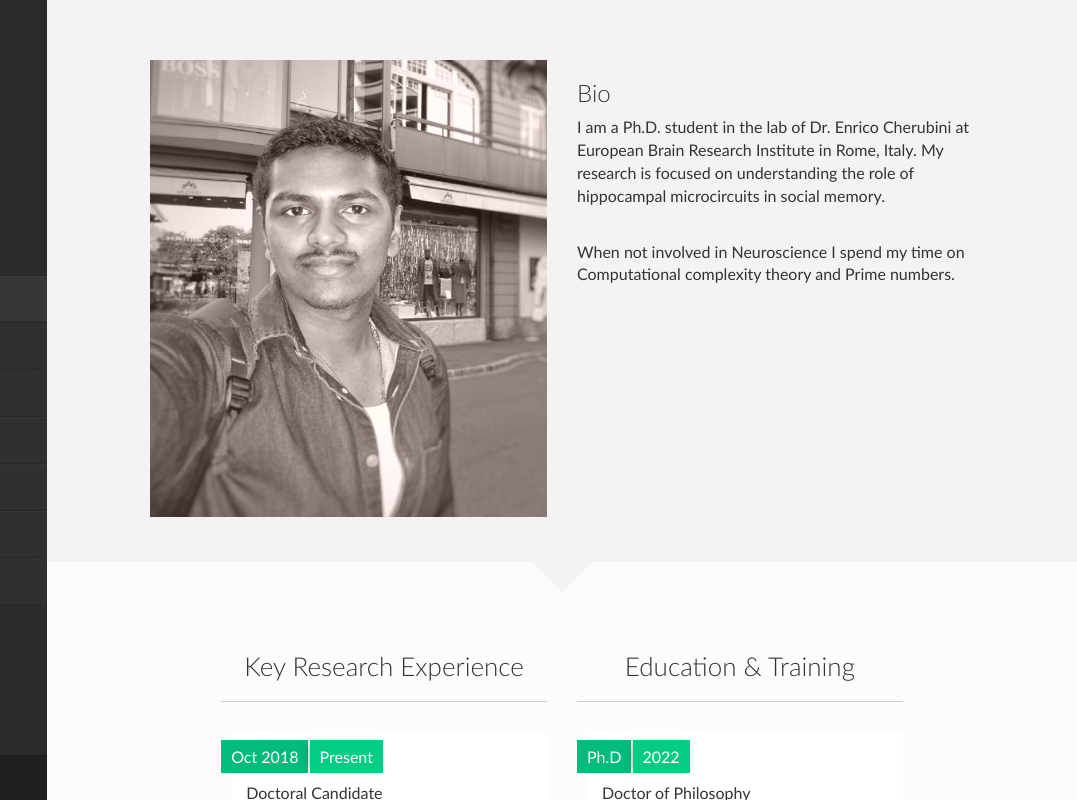
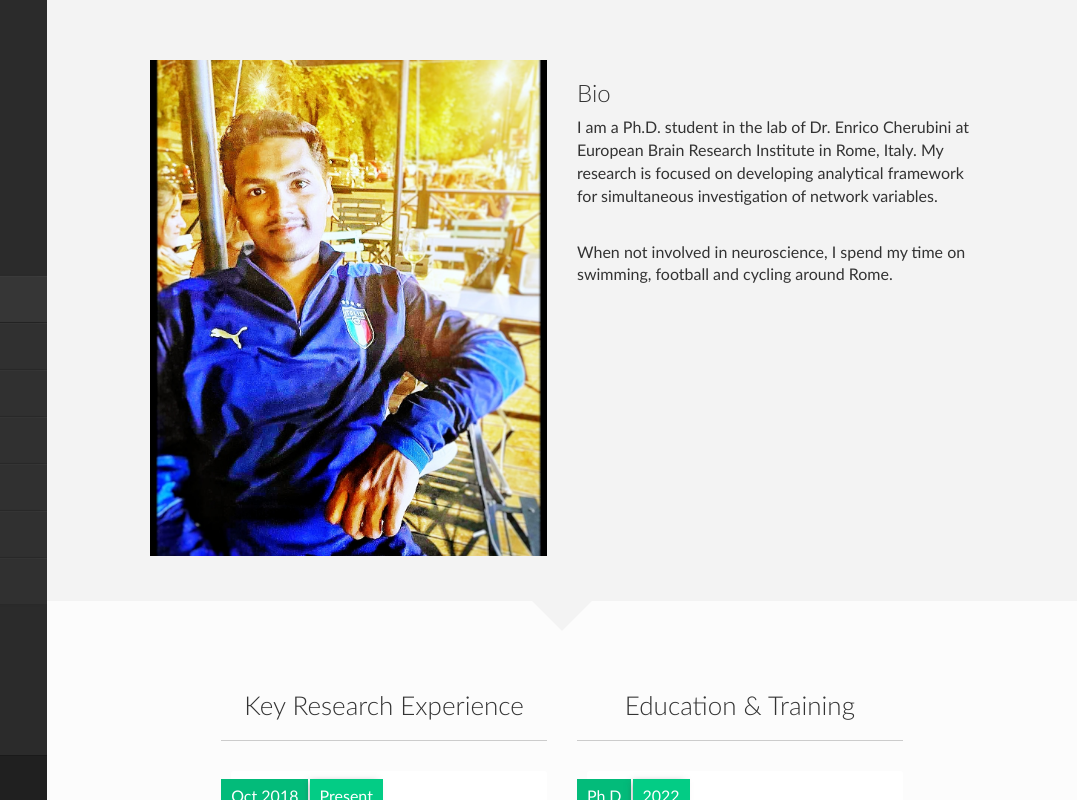
Before and after one commit to brijeshmodi12/brijeshmodi12.github.io, a plain HTML site: page index.html in a window 1280 px wide. Shown: the full height of the page, 203-1280 px from the left. Drawn offline with Linux system fonts and the light colour scheme.

Commit message:
Info and Image update

```diff
--- a/index.html
+++ b/index.html
@@ -151,7 +151,7 @@
                                     <div class="col-sm-2 visible-sm"></div>
                                     <div class="col-sm-8 col-md-6">
                                         <div class="biothumb">
-                                            <img alt="Brijesh Modi's Photo" src="img/personal/bm_swiss.jpg"  class="img-responsive">
+                                            <img alt="Brijesh Modi's Photo" src="img/personal/bmitaly.jpg"  class="img-responsive">
                                             <!--<div class="overlay">-->
                                                 <!---->
                                                 <!--<h3 class="">Brijesh Modi</h3>-->
@@ -172,9 +172,9 @@
                                       <h3 class="">Bio</h3>
 
                                         <p>
-                                        I am a Ph.D. student in the lab of Dr. Enrico Cherubini at European Brain Research Institute in Rome, Italy. My research is focused on understanding the role of hippocampal microcircuits in social memory.
+                                        I am a Ph.D. student in the lab of Dr. Enrico Cherubini at European Brain Research Institute in Rome, Italy. My research is focused on developing analytical framework for simultaneous investigation of network variables.
                                         </p><br>
-                                        <p>When not involved in Neuroscience I spend my time on Computational complexity theory and Prime numbers.</p>
+                                        <p>When not involved in neuroscience, I spend my time on swimming, football and cycling around Rome.</p>
 
                                     </div>
 
@@ -1052,7 +1052,7 @@ skills among the youth.<br>
                                                         </div>
 
                                                         <h4 class="pubtitle">Possible Implication of the CA2 Hippocampal Circuit in Social Cognition Deficits Observed in the Neuroligin 3 Knock-Out Mouse, a Non-Syndromic Animal Model of Autism.</h4>
-                                                        <div class="pubauthor"><strong>Modi B</strong>,                              Pimpinella D, Pazienti A, Zacchi P, Cherubini E, Griguoli M.</div>
+                                                        <div class="pubauthor"><strong>Modi B*</strong>,                              Pimpinella D*, Pazienti A, Zacchi P, Cherubini E, Griguoli M.</div>
                                                         <div class="pubcite"><span
                                                                 class="label label-warning">Research Article</span>
                                                             Frontiers in Psychiatry.
```
Also changed, not shown: img/personal/bmitaly.jpg (added).
